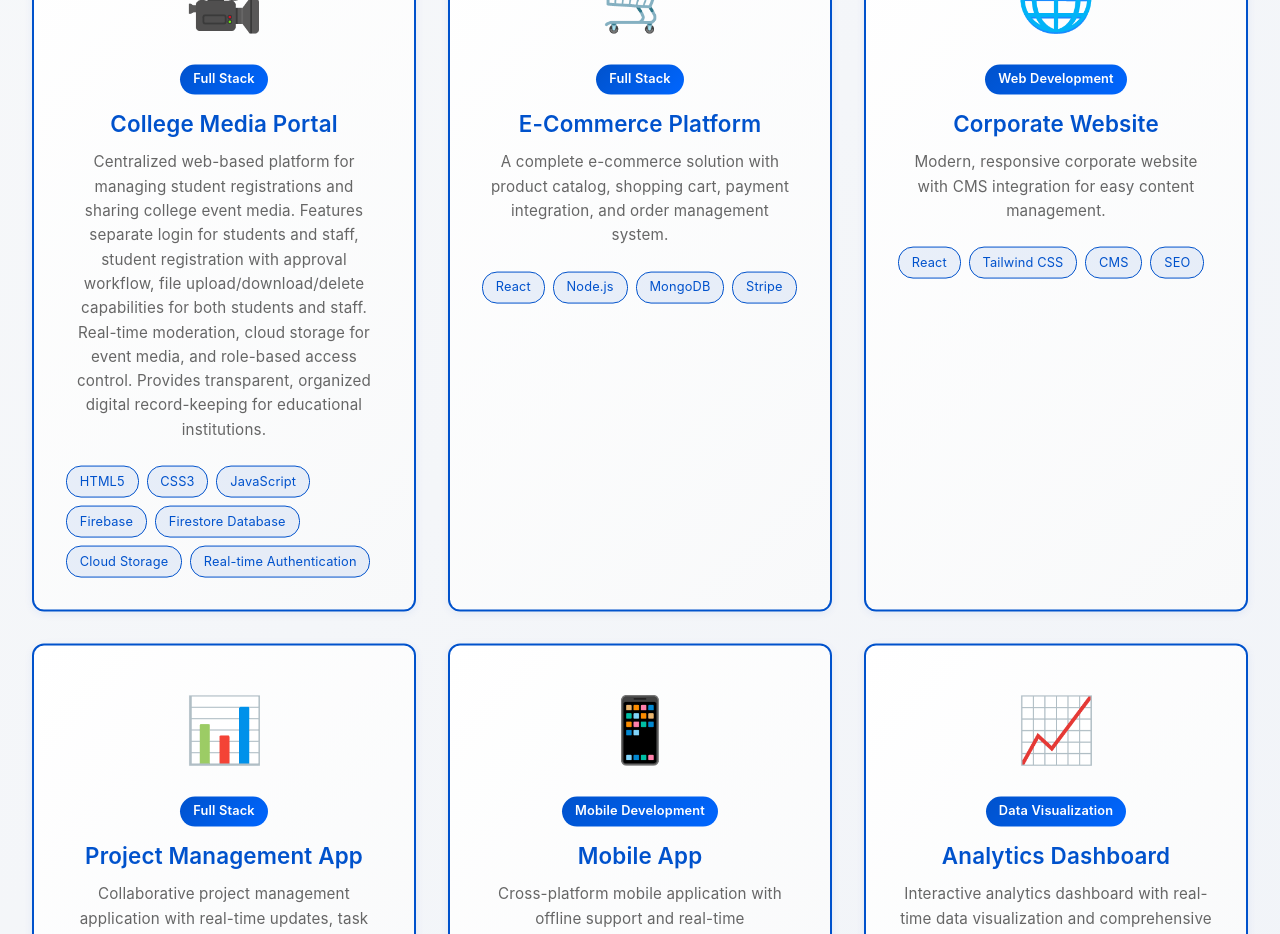
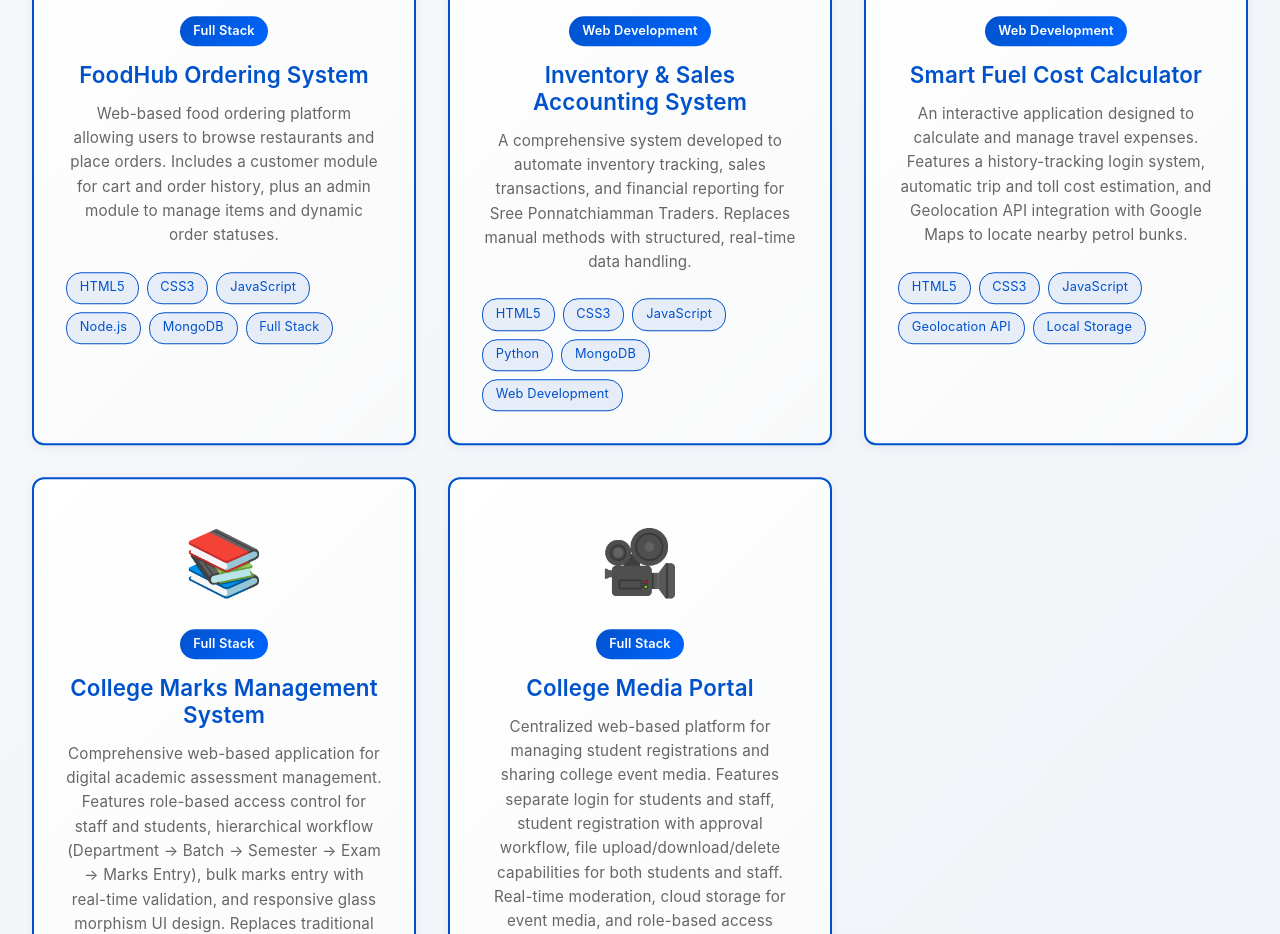
Before and after one commit to krishnainfotechofficial/krishnainfotech, a React (Vite) app: page /projects in a window 1280 px wide. Shown: the part 1520-2454 px from the top of the page. Built offline with nearby package versions, Linux system fonts and the light colour scheme.

Commit message:
Project updated

```diff
--- a/src/pages/Projects.tsx
+++ b/src/pages/Projects.tsx
@@ -20,6 +20,38 @@ export default function Projects() {
     },
     {
       id: 3,
+      title: 'Mind Challenge Game',
+      category: 'Full Stack',
+      description: 'Interactive web-based application with two modules: a Number Guessing Game with time constraints and feedback, and a Crossword Puzzle Game. Developed to enhance logical thinking and problem-solving skills with a responsive UI.',
+      technologies: ['HTML5', 'CSS3', 'JavaScript', 'Full Stack'],
+      image: '🧠'
+    },
+    {
+      id: 4,
+      title: 'FoodHub Ordering System',
+      category: 'Full Stack',
+      description: 'Web-based food ordering platform allowing users to browse restaurants and place orders. Includes a customer module for cart and order history, plus an admin module to manage items and dynamic order statuses.',
+      technologies: ['HTML5', 'CSS3', 'JavaScript', 'Node.js', 'MongoDB', 'Full Stack'],
+      image: '🍔'
+    },
+    {
+      id: 5,
+      title: 'Inventory & Sales Accounting System',
+      category: 'Web Development',
+      description: 'A comprehensive system developed to automate inventory tracking, sales transactions, and financial reporting for Sree Ponnatchiamman Traders. Replaces manual methods with structured, real-time data handling.',
+      technologies: ['HTML5', 'CSS3', 'JavaScript', 'Python', 'MongoDB', 'Web Development'],
+      image: '📦'
+    },
+    {
+      id: 6,
+      title: 'Smart Fuel Cost Calculator',
+      category: 'Web Development',
+      description: 'An interactive application designed to calculate and manage travel expenses. Features a history-tracking login system, automatic trip and toll cost estimation, and Geolocation API integration with Google Maps to locate nearby petrol bunks.',
+      technologies: ['HTML5', 'CSS3', 'JavaScript', 'Geolocation API', 'Local Storage'],
+      image: '⛽'
+    },
+    {
+      id: 7,
       title: 'College Marks Management System',
       category: 'Full Stack',
       description: 'Comprehensive web-based application for digital academic assessment management. Features role-based access control for staff and students, hierarchical workflow (Department → Batch → Semester → Exam → Marks Entry), bulk marks entry with real-time validation, and responsive glass morphism UI design. Replaces traditional pen-and-paper approaches with secure, efficient digital workflows.',
@@ -27,60 +59,12 @@ export default function Projects() {
       image: '📚'
     },
     {
-      id: 4,
+      id: 8,
       title: 'College Media Portal',
       category: 'Full Stack',
       description: 'Centralized web-based platform for managing student registrations and sharing college event media. Features separate login for students and staff, student registration with approval workflow, file upload/download/delete capabilities for both students and staff. Real-time moderation, cloud storage for event media, and role-based access control. Provides transparent, organized digital record-keeping for educational institutions.',
       technologies: ['HTML5', 'CSS3', 'JavaScript', 'Firebase', 'Firestore Database', 'Cloud Storage', 'Real-time Authentication'],
       image: '🎥'
-    },
-    {
-      id: 5,
-      title: 'E-Commerce Platform',
-      category: 'Full Stack',
-      description: 'A complete e-commerce solution with product catalog, shopping cart, payment integration, and order management system.',
-      technologies: ['React', 'Node.js', 'MongoDB', 'Stripe'],
-      image: '🛒'
-    },
-    {
-      id: 6,
-      title: 'Corporate Website',
-      category: 'Web Development',
-      description: 'Modern, responsive corporate website with CMS integration for easy content management.',
-      technologies: ['React', 'Tailwind CSS', 'CMS', 'SEO'],
-      image: '🌐'
-    },
-    {
-      id: 7,
-      title: 'Project Management App',
-      category: 'Full Stack',
-      description: 'Collaborative project management application with real-time updates, task tracking, and team communication features.',
-      technologies: ['React', 'Firebase', 'WebSockets', 'Material-UI'],
-      image: '📊'
-    },
-    {
-      id: 8,
-      title: 'Mobile App',
-      category: 'Mobile Development',
-      description: 'Cross-platform mobile application with offline support and real-time synchronization.',
-      technologies: ['React Native', 'Node.js', 'Firebase'],
-      image: '📱'
-    },
-    {
-      id: 9,
-      title: 'Analytics Dashboard',
-      category: 'Data Visualization',
-      description: 'Interactive analytics dashboard with real-time data visualization and comprehensive reporting.',
-      technologies: ['React', 'D3.js', 'PostgreSQL', 'Python'],
-      image: '📈'
-    },
-    {
-      id: 10,
-      title: 'Blog Platform',
-      category: 'Content Management',
-      description: 'Feature-rich blogging platform with user authentication, comments, and social sharing capabilities.',
-      technologies: ['Next.js', 'PostgreSQL', 'OAuth', 'Redis'],
-      image: '✍️'
     }
   ];
 
```
